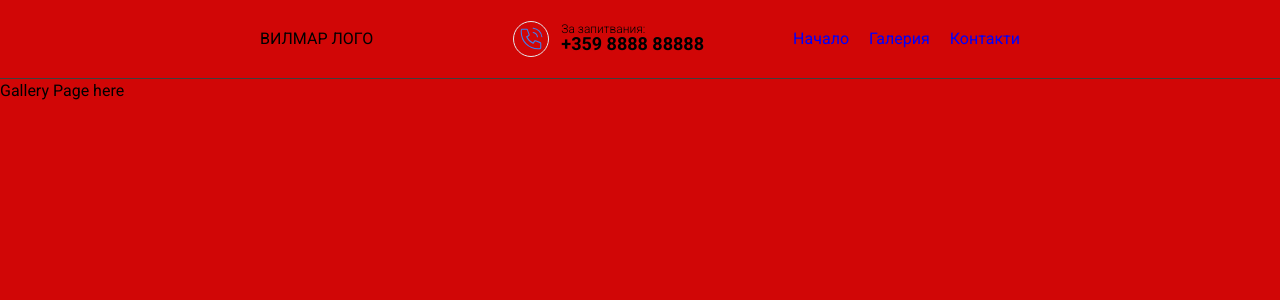
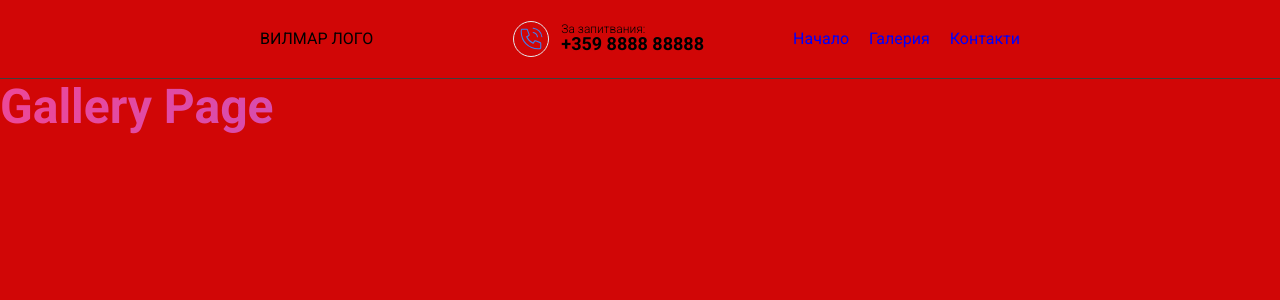
Before and after one commit to HladenRazum/next-epoxy-craft, a Next.js app: page /gallery in a window 1280 px wide. Shown: the top 300 px of the page. Built offline with nearby package versions, Linux system fonts and the light colour scheme.

Commit message:
added image as text background class

```diff
--- a/app/globals.css
+++ b/app/css/globals.css
@@ -1,6 +1,8 @@
 @tailwind base;
 @tailwind components;
 @tailwind utilities;
+
+@import url("./text-mask.css");
 
 @layer components {
   .wrapper {
--- a/app/gallery/page.tsx
+++ b/app/gallery/page.tsx
@@ -13,7 +13,9 @@ export default function GalleryPage() {
       <Head>
         <title>Epoxy Crafts | Gallery</title>
       </Head>
-      <h1>Gallery Page here</h1>
+      <h1 className="py-1 text-5xl font-extrabold bg-gradient-to-r bg-clip-text text-transparent  from-pink-500 to-violet-500">
+        Gallery Page
+      </h1>
     </>
   );
 }
--- a/app/layout.tsx
+++ b/app/layout.tsx
@@ -1,4 +1,4 @@
-import "./globals.css";
+import "./css/globals.css";
 import type { Metadata } from "next";
 import { Roboto } from "next/font/google";
 import Navigation from "@/components/organisms/Navigation";
```
Also changed, not shown: app/css/text-mask.css (added, +7 -0 lines).
